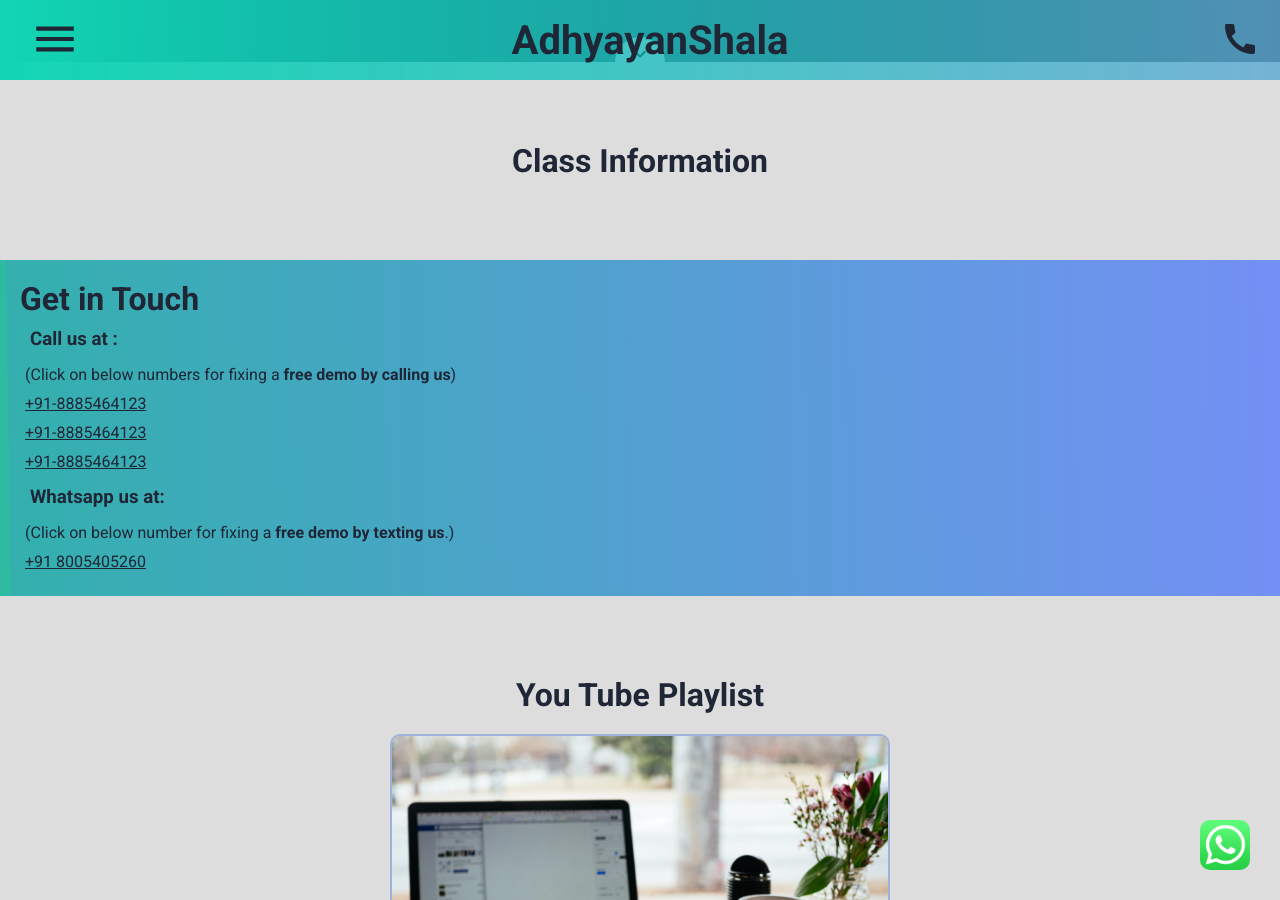
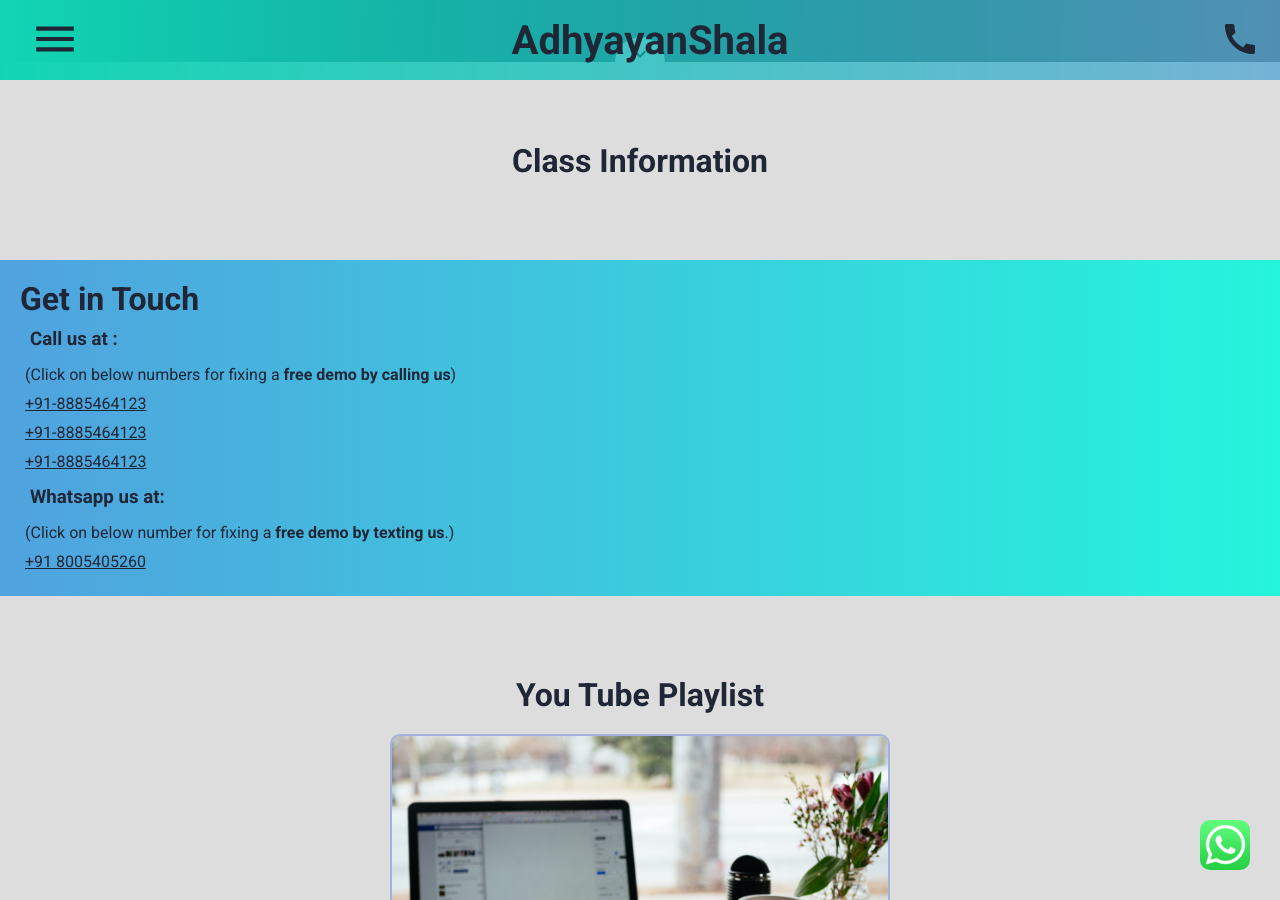
Before and after one commit to joshiCoding/adhyayanShala, a Jekyll site: the page built from index.markdown, in a window 1280 px wide and 900 px high, scrolled down 658 px. Built offline with Jekyll 4.4.1, drawn with Linux system fonts in a browser that asks for light colours.

Commit message:
corrected gradient transition

```diff
--- a/_layouts/home.html
+++ b/_layouts/home.html
@@ -175,12 +175,16 @@
 
 
 
-<!-- Footer -->
+<!-- -----------Footer-------------- -->
 <footer>
     <div class="follow-us">
         <h1>Follow us</h1>
         <div class="circles">
-            <div class="circle folllow-insta"><i class="fa fa-instagram" aria-hidden="true"></i></div>
+            <div class="circle follow-youtube">
+                <i class="fa fa-youtube" aria-hidden="true"></i>
+            </div>
+
+
 
             <div class="circle follow-fb">
                 <i class="fa fa-facebook" aria-hidden="true"></i>
@@ -190,9 +194,8 @@
                 <i class="fa fa-github" aria-hidden="true"></i>
             </div>
 
-            <div class="circle follow-youtube">
-                <i class="fa fa-youtube" aria-hidden="true"></i>
-            </div>
+            <div class="circle folllow-insta"><i class="fa fa-instagram" aria-hidden="true"></i></div>
+
         </div>
 
     </div>
--- a/assets/css/styles.scss
+++ b/assets/css/styles.scss
@@ -278,7 +278,9 @@
 }
 // get in touch
 .get-in-touch{
-    background: linear-gradient(89.12deg, #2EBBA2 0.84%, #32B3AA 0.85%, #33B0AE 0.86%, #7390F4 99.07%);
+    // background: linear-gradient(89.12deg, #2EBBA2 0.84%, #32B3AA 0.85%, #33B0AE 0.86%, #7390F4 99.07%);
+    //  background: linear-gradient(90deg, #25F5DC 2.38%, rgba(1, 129, 223, 0.97) 100%);
+     background: linear-gradient(270deg, #25F5DC 0%, rgba(1, 129, 223, 0.64) 100%);
     text-align:left;
     align-items:flex-start;
     h1{
@@ -320,7 +322,9 @@
 }
 //about us
 .about-us{
-    background: linear-gradient(89.12deg, #2EBBA2 0.84%, #32B3AA 0.85%, #33B0AE 0.86%, #7390F4 99.07%);
+    //  background: linear-gradient(89.12deg, #2EBBA2 0.84%, #32B3AA 0.85%, #33B0AE 0.86%, #7390F4 99.07%);
+    // background: linear-gradient(90deg, #25F5DC 2.38%, rgba(1, 129, 223, 0.97) 100%);
+    background: linear-gradient(270deg, #25F5DC 0%, rgba(1, 129, 223, 0.64) 100%);
     p{
         padding:20px;
     }
@@ -331,7 +335,8 @@
 footer{
 
     .follow-us{
-        background: linear-gradient(90deg, #259EE2 -4.17%, rgba(22, 226, 189, 0.48) 100%);
+        // background: linear-gradient(90deg, #259EE2 -4.17%, rgba(22, 226, 189, 0.48) 100%);
+        background: linear-gradient(90deg, #25F5DC 2.38%, rgba(1, 129, 223, 0.97) 100%);
         padding:20px 0;
         text-align:center;
         .circles{
```
Also changed, not shown: 3 other files.
